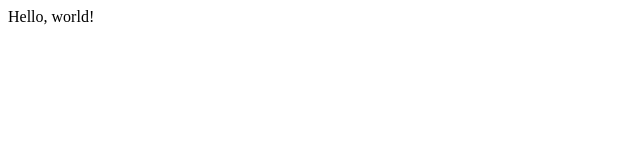
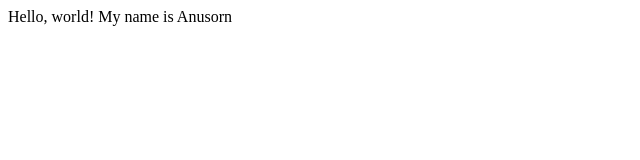
Before and after one commit to anusornc/git-exam, a plain HTML site: page index.html in a window 1280 px wide. Shown: the whole page, without its empty margins (0-640 px from the left). Drawn offline with Linux system fonts and the light colour scheme.

Commit message:
update index.html append name

```diff
--- a/index.html
+++ b/index.html
@@ -8,5 +8,6 @@
 </head>
 <body>
     Hello, world!
+    My name is Anusorn
 </body>
 </html>
```
